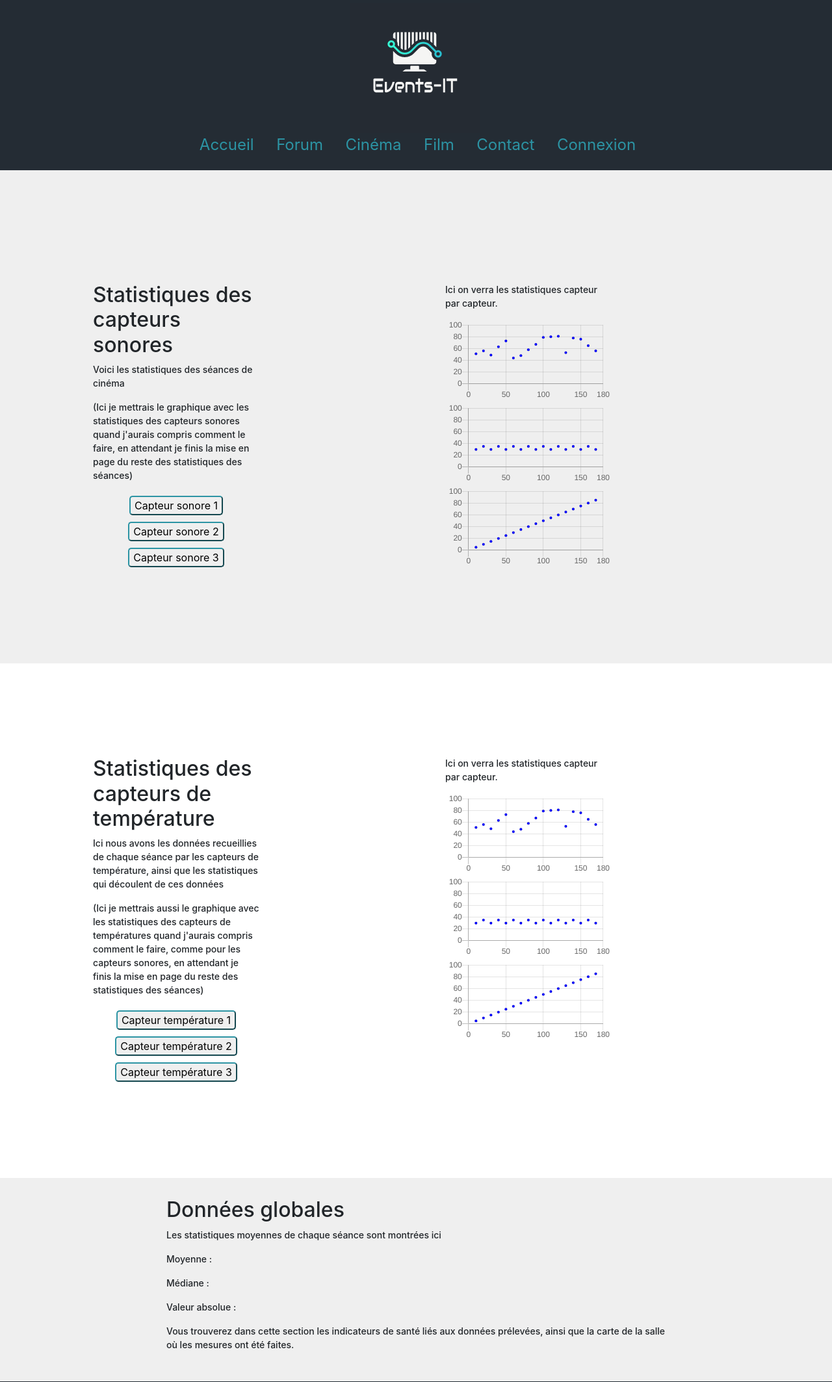
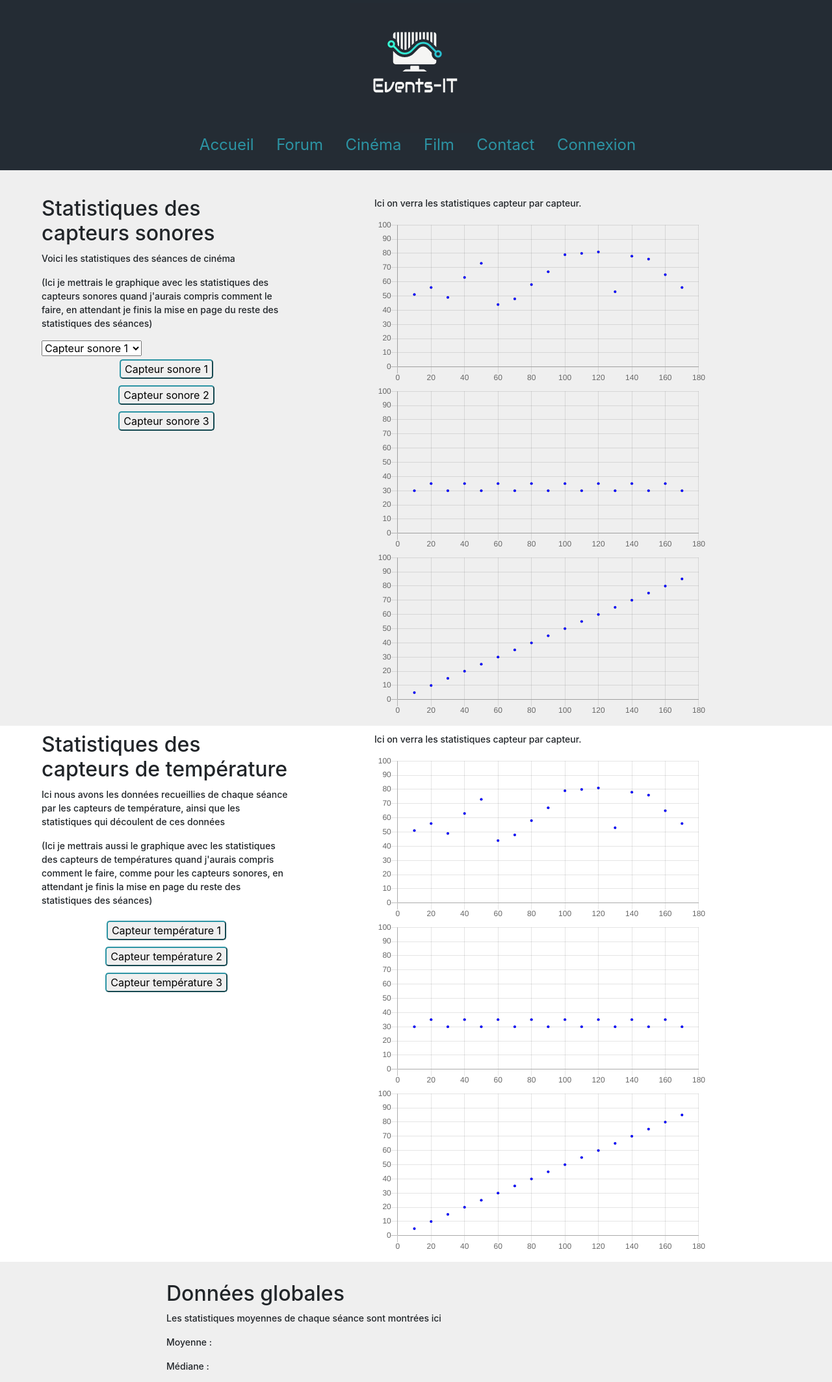
Before and after one commit to LenouvelLouis/Event-It, a PHP site: page / in a window 1280 px wide. Shown: the top 2127 px of the page at 65% size. Run offline with PHP 8.4, Linux system fonts and the light colour scheme.

Commit message:
Menu déroulant 1

```diff
--- a/MVC/vue/statseance/statseance.css
+++ b/MVC/vue/statseance/statseance.css
@@ -5,19 +5,28 @@
 	justify-content: center;
 	align-items: center;
 	align-content: space-evenly;
+  width: 100%;
 }
 
+.column_statseance, .column_graph_statseance{
+  float: left;
+  min-height: 300px;
+  margin: 10px 5% 10px 5%;
+}
 .column_statseance {
-    float: left;
+  width: 30%;
+}
+.column_graph_statseance{
   width: 40%;
-    padding: 10%;
-    margin: 15px;
-    min-height: 300px;
 }
 
+.menu_deroulant_statseance{
+  margin-left: auto;
+  margin-right: auto;
+}
 .espace_bouton{
   display: flex;
-    flex-direction: row;
+  flex-direction: column;
   flex-wrap: wrap;
   justify-content: center;
   align-items: center;
@@ -65,4 +74,5 @@ canvas.stat_graph{
 .container1-stat{
   background-color: #EFEFEF;
   padding-top: 30px;
+  width: 100%;
 }
--- a/MVC/vue/statseance/statseance.tpl
+++ b/MVC/vue/statseance/statseance.tpl
@@ -18,6 +18,12 @@
                 <p> (Ici je mettrais le graphique avec les statistiques des capteurs sonores quand j'aurais compris comment le faire,
                 en attendant je finis la mise en page du reste des statistiques des séances) </br></p>
 
+                <select class="menu_deroulant_statseance" name="cinemas" id="sceance_lieu">
+                    <option value="bouton-son-1">Capteur sonore 1</option>
+                    <option value="bouton-son-2">Capteur sonore 2</option>
+                    <option value="bouton-son-3">Capteur sonore 3</option>
+                </select>
+
                 <div class="espace_bouton">
                     <button id="bouton-son-1" class="capteur sonore1">Capteur sonore 1</button>
                     <button id="bouton-son-2" class="capteur sonore2">Capteur sonore 2</button>
@@ -25,7 +31,7 @@
                 </div>
             </div>
 
-            <div class="column_statseance">
+            <div class="column_graph_statseance">
                 <p> Ici on verra les statistiques capteur par capteur.</p>
                 <canvas class="stat_graph" id="sonore_capt1" style="width:100%;max-width:700px"></canvas>
                 <script>
@@ -164,7 +170,7 @@
                 </div>
             </div>
 
-            <div class="column_statseance">
+            <div class="column_graph_statseance">
                 <p>Ici on verra les statistiques capteur par capteur.</p>
                 <canvas class="stat_graph" id="sonore_temp1" style="width:100%;max-width:700px"></canvas>
                 <script>
```
Lines whose indentation alone changed are shown as unchanged.
